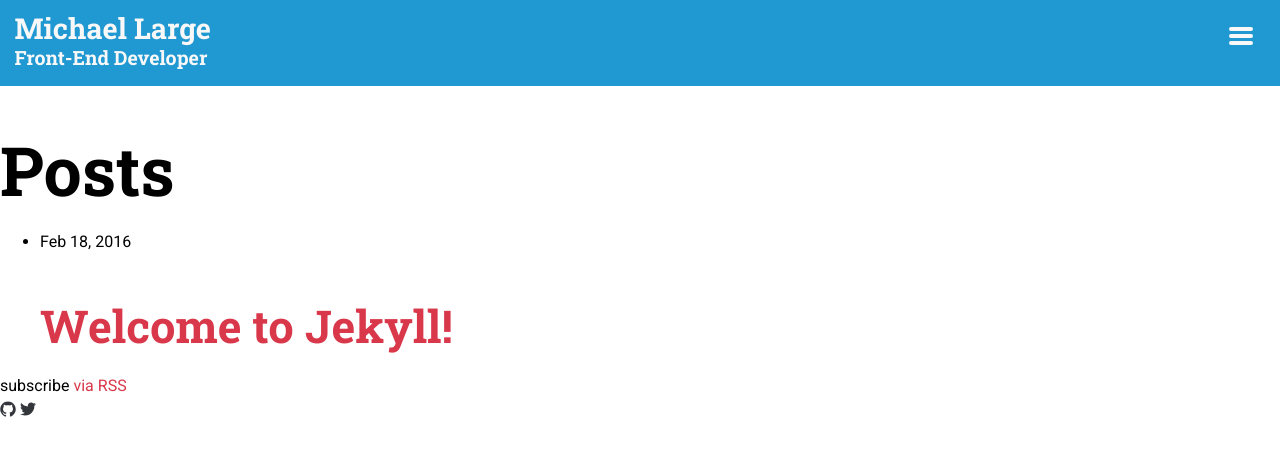
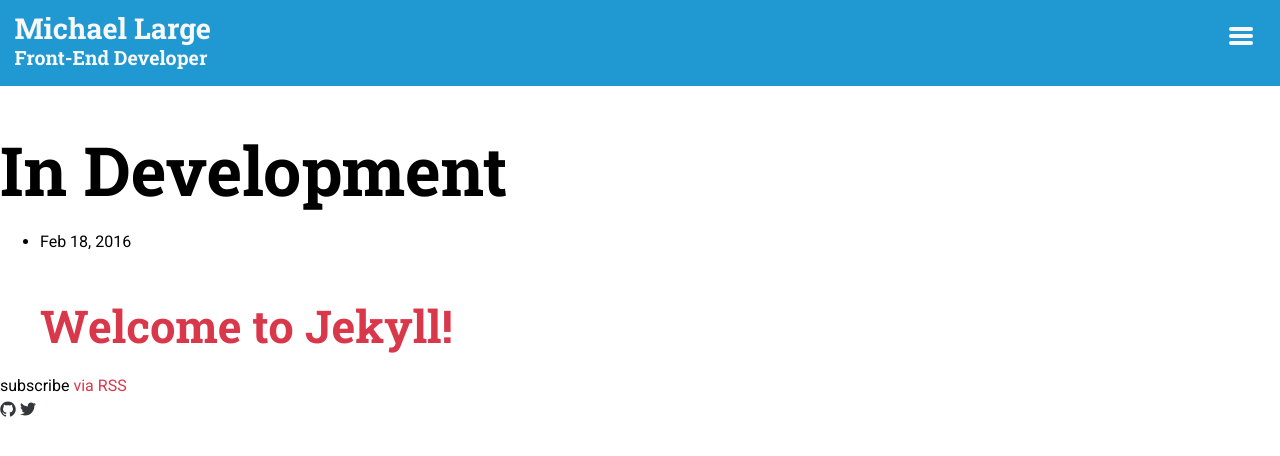
Before and after one commit to codethebeard/codethebeard, a Jekyll site: the page built from index.html, in a window 1280 px wide. Shown: the top 456 px of the page. Built offline with Jekyll 4.4.1, drawn with Linux system fonts in a browser that asks for light colours.

Commit message:
Development title

```diff
--- a/index.html
+++ b/index.html
@@ -4,7 +4,7 @@ layout: default
 
 <div class="home">
 
-  <h1 class="page-heading">Posts</h1>
+  <h1 class="page-heading">In Development</h1>
 
   <ul class="post-list">
     {% for post in site.posts %}
```
